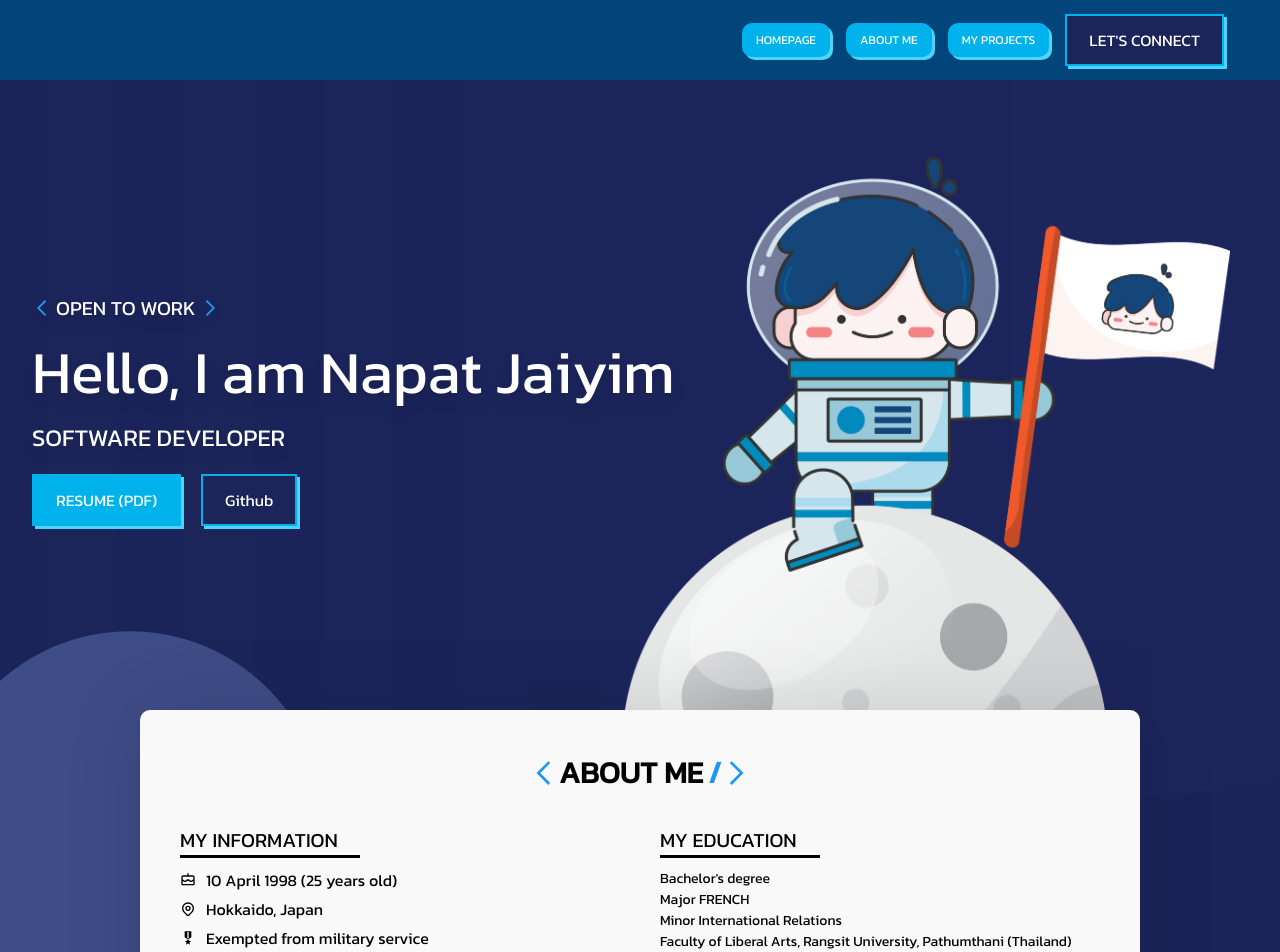
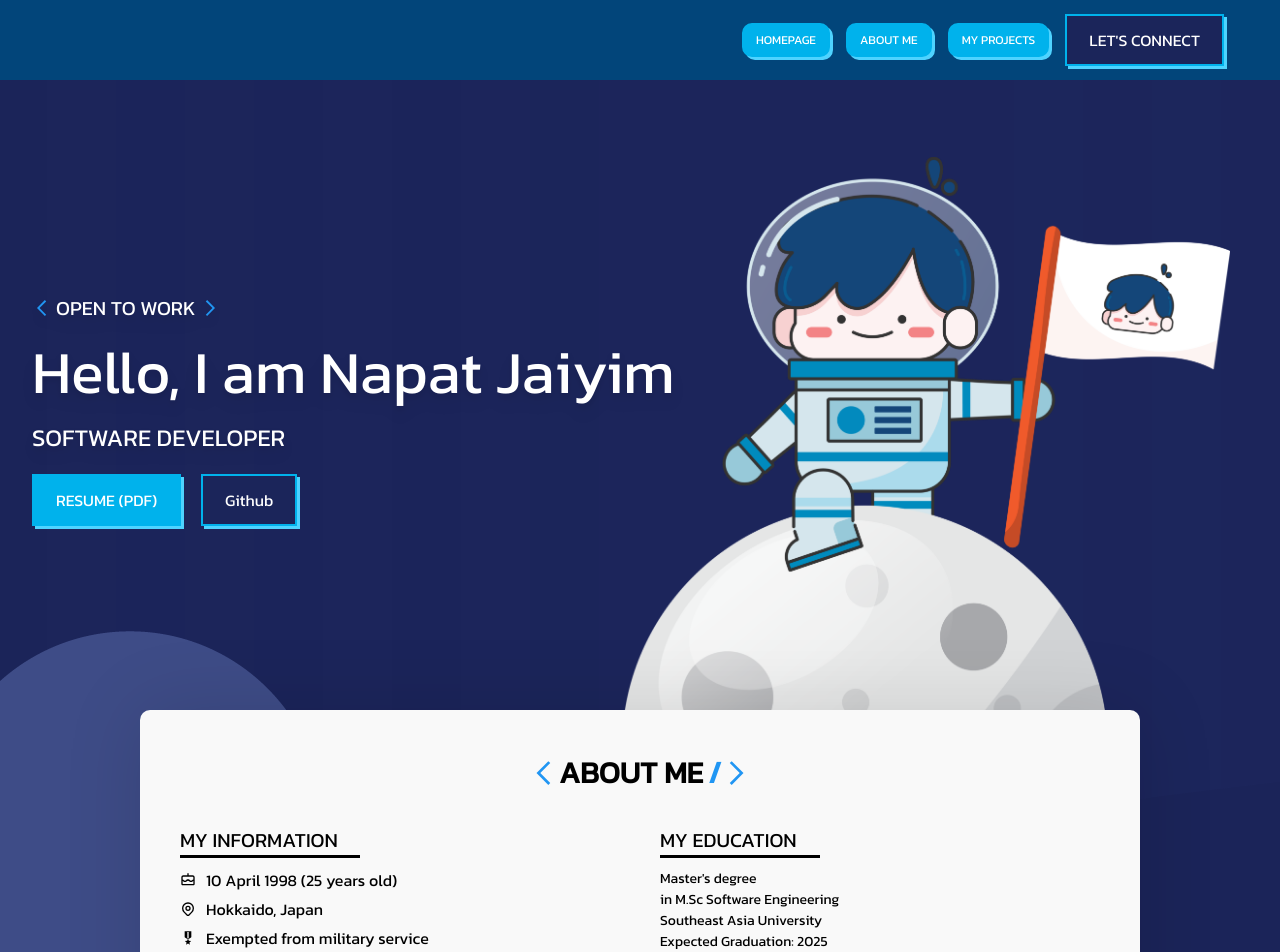
Before and after one commit to HustlerXIV/myweb, a Next.js app: page / in a window 1280 px wide. Shown: the top 952 px of the page. Built offline with nearby package versions, Linux system fonts and the light colour scheme.

Commit message:
Updated Education Section

```diff
--- a/modules/AboutMe/AboutMeModule.js
+++ b/modules/AboutMe/AboutMeModule.js
@@ -92,10 +92,19 @@ function AboutMeModule() {
             >
               MY EDUCATION
             </SubTopic>
+            <Desc margin="0 0 16px 0">
+              {`Master's degree`}
+              <br />
+              in M.Sc Software Engineering
+              <br />
+              Southeast Asia University
+              <br />
+              Expected Graduation: 2025
+            </Desc>
             <Desc>
               {`Bachelor's degree`}
               <br />
-              Major FRENCH <br /> Minor International Relations
+              in FRENCH
               <br />
               Faculty of Liberal Arts, Rangsit University, Pathumthani
               (Thailand) 2016 - 2020 (GPA - 3.37 Second class honors)
```
